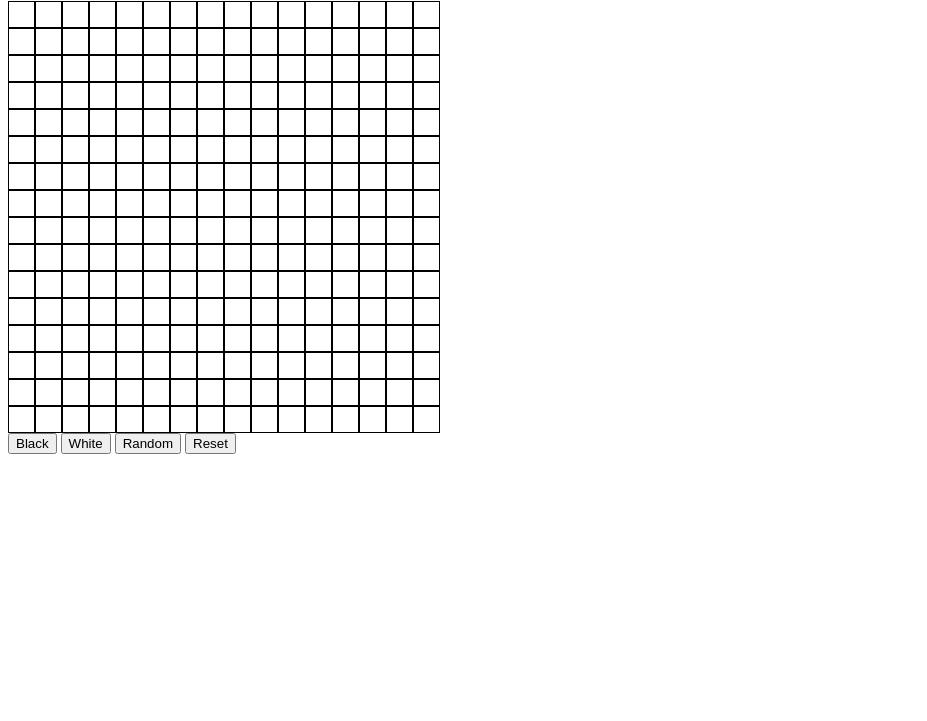
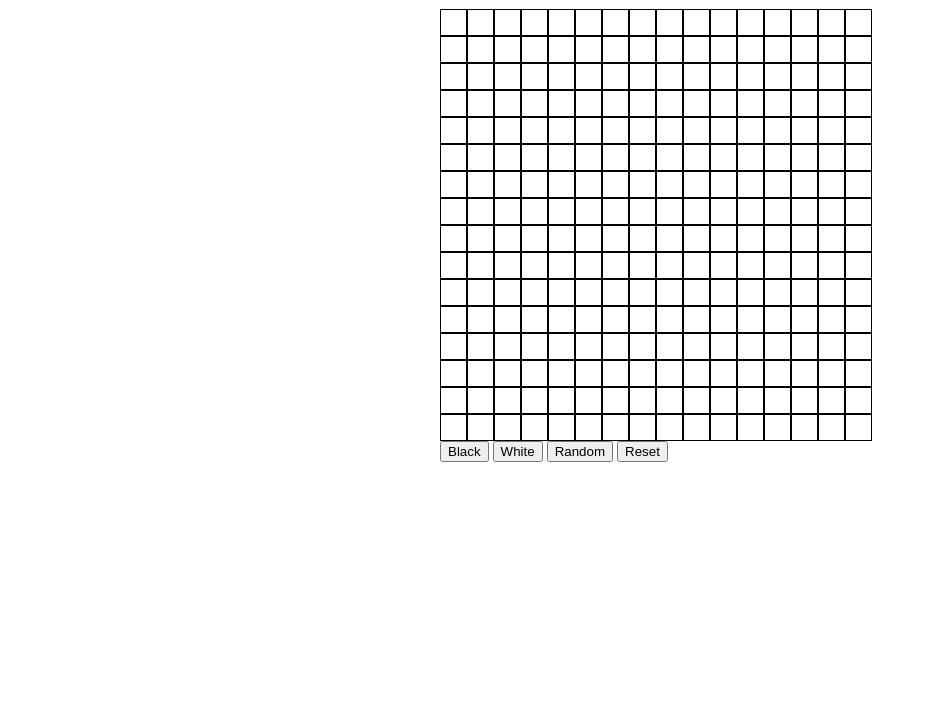
Before and after one commit to abluecolor/Etch-a-Sketch, a plain HTML site: page index.html in a window 1280 px wide. Shown: the part 79-800 px from the top of the page, without its empty margins (0-927 px from the left). Drawn offline with Linux system fonts and the light colour scheme.

Commit message:
Rearrange flex-container elements with flexbox

```diff
--- a/style.css
+++ b/style.css
@@ -12,6 +12,9 @@
     border: 1px solid black;
 }
 
-.content {
-
+.flex-container {
+    display: flex;
+    justify-content: center;
+    flex-direction: column;
+    align-items: center;
 }
```
